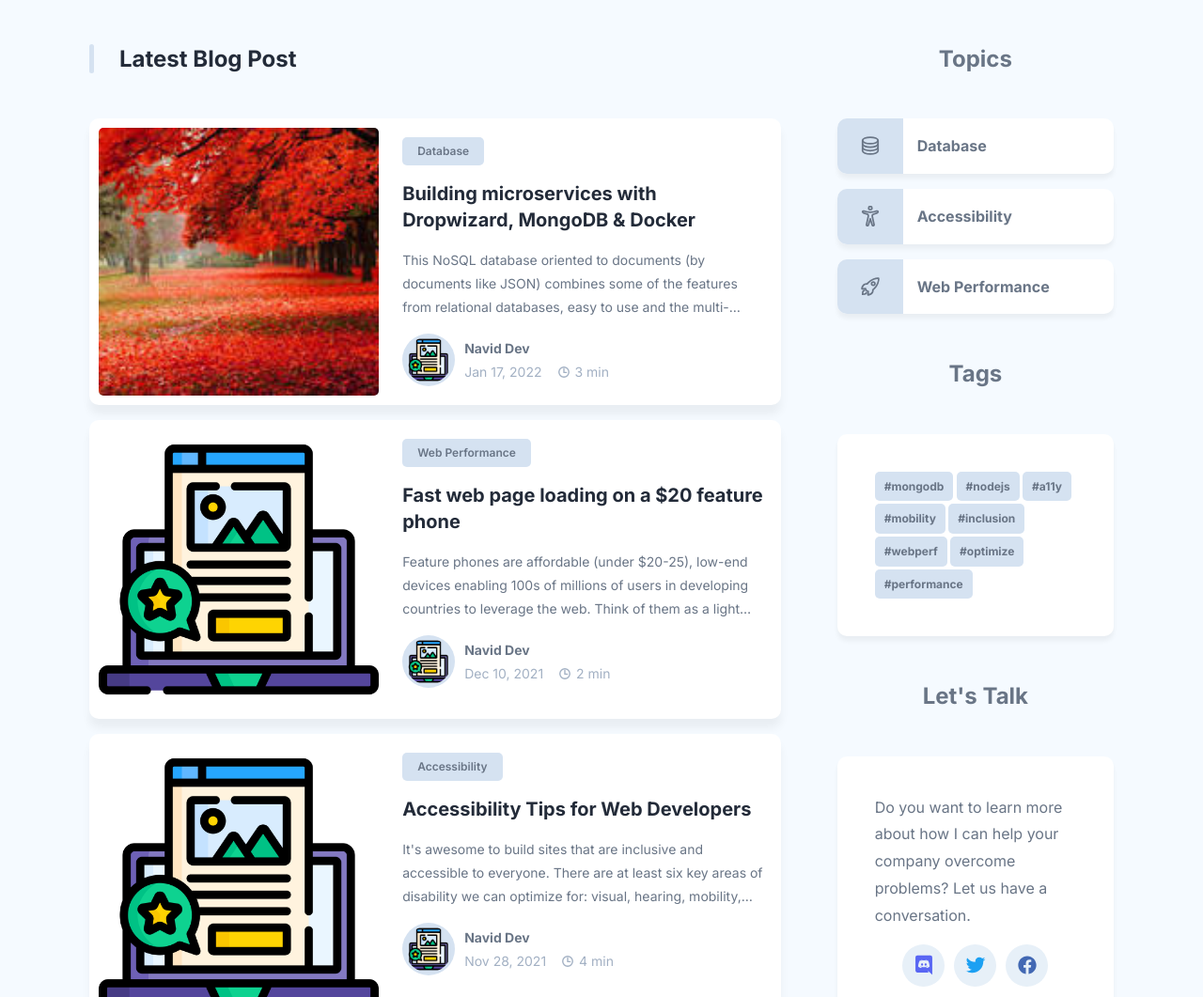
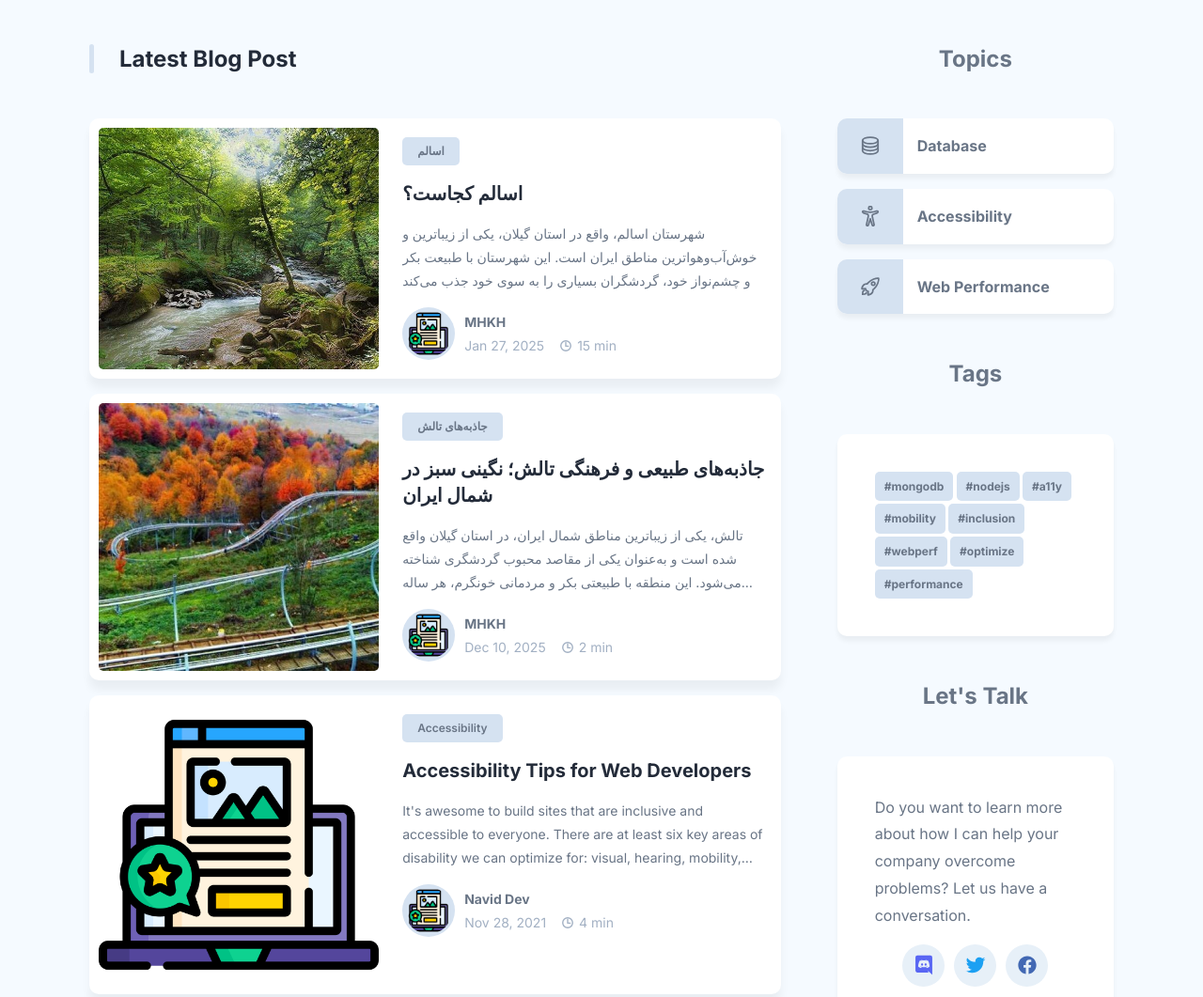
Before and after one commit to MohammadhosinKhodaparast/MohammadhosinKhodaparast.github.io, a plain HTML site: page index.html in a window 1280 px wide. Shown: the part 540-1601 px from the top of the page at 94% size. Drawn offline with nearby package versions, Linux system fonts and the light colour scheme.

Commit message:
Add files via upload

```diff
--- a/index.html
+++ b/index.html
@@ -136,25 +136,21 @@
               <div class="blog-card">
                 <div class="blog-card-banner">
                   <img
-                    src="./assets/img/download (1).jpg"
+                    src="./assets/img/about-asalem13_1.jpg"
                     alt=""
                     class="blog-banner-img"
                   />
                 </div>
 
                 <div class="blog-content-wrapper">
-                  <button class="blog-topic text-tiny">Database</button>
+                  <button class="blog-topic text-tiny">اسالم</button>
                   <h3>
                     <a href="#" class="h3">
-                      Building microservices with Dropwizard, MongoDB & Docker
-                    </a>
+                      اسالم کجاست؟
+                     </a>
                   </h3>
                   <p class="blog-text">
-                    This NoSQL database oriented to documents (by documents like
-                    JSON) combines some of the features from relational
-                    databases, easy to use and the multi-platform is the best
-                    option for scale up and have fault tolerance, load
-                    balancing, map reduce, etc.
+                    شهرستان اسالم، واقع در استان گیلان، یکی از زیباترین و خوش‌آب‌وهواترین مناطق ایران است. این شهرستان با طبیعت بکر و چشم‌نواز خود، گردشگران بسیاری را به سوی خود جذب می‌کند
                   </p>
 
                   <div class="wrapper-flex">
@@ -162,12 +158,12 @@
                       <img width="50" src="./assets/img/blog.png" alt="" />
                     </div>
                     <div class="wrapper">
-                      <a href="#" class="h4">Navid Dev</a>
+                      <a href="#" class="h4">MHKH</a>
                       <p class="text-sm">
-                        <time datetime="2022-01-17">Jan 17, 2022</time>
+                        <time datetime="2025-01-27">Jan 27, 2025</time>
                         <span class="separator"></span>
                         <ion-icon name="time-outline"></ion-icon>
-                        <time datetime="PT3M">3 min</time>
+                        <time datetime="PT3M">15 min</time>
                       </p>
                     </div>
                   </div>
@@ -177,43 +173,40 @@
               <div class="blog-card">
                 <div class="blog-card-banner">
                   <img
-                    src="./assets/img/blog.png"
-                    alt="Fast web page loading on a $20 feature phone"
+                    src="./assets/img/eL4yWm5ZgFW2OKwhsQpzJu0TAJPdUD0axsDSIupM.jpg"
+                    alt="تالش"
                     width="250"
                     class="blog-banner-img"
                   />
                 </div>
 
                 <div class="blog-content-wrapper">
-                  <button class="blog-topic text-tiny">Web Performance</button>
+                  <button class="blog-topic text-tiny">جاذبه‌های تالش</button>
 
                   <h3>
                     <a href="" class="h3"
-                      >Fast web page loading on a $20 feature phone</a
+                      > جاذبه‌های طبیعی و فرهنگی تالش؛ نگینی سبز در شمال ایران</a
                     >
                   </h3>
 
                   <p class="blog-text">
-                    Feature phones are affordable (under $20-25), low-end
-                    devices enabling 100s of millions of users in developing
-                    countries to leverage the web. Think of them as a light
-                    version of a smart phone.
+                    تالش، یکی از زیباترین مناطق شمال ایران، در استان گیلان واقع شده است و به‌عنوان یکی از مقاصد محبوب گردشگری شناخته می‌شود. این منطقه با طبیعتی بکر و مردمانی خونگرم، هر ساله میزبان هزاران گردشگر از سراسر ایران و جهان است.
                   </p>
 
                   <div class="wrapper-flex">
                     <div class="profile-wrapper">
                       <img
                         src="./assets/img/blog.png"
-                        alt="Navid Dev"
+                        alt='MHKH'
                         width="50"
                       />
                     </div>
 
                     <div class="wrapper">
-                      <a href="#" class="h4">Navid Dev</a>
+                      <a href="#" class="h4">MHKH</a>
 
                       <p class="text-sm">
-                        <time datetime="2021-12-10">Dec 10, 2021</time>
+                        <time datetime="2021-12-10">Dec 10, 2025</time>
                         <span class="separator"></span>
                         <ion-icon name="time-outline"></ion-icon>
                         <time datetime="PT2M">2 min</time>
@@ -579,8 +572,6 @@
                 </div>
               </div>
             </div>
-
-            <button class="btn load-more">Load More</button>
           </div>
 
           <!--=============== ASIDE ===============-->
```
Also changed, not shown: assets/img/LOGO.png, assets/img/about-asalem13_1.jpg (added), assets/img/eL4yWm5ZgFW2OKwhsQpzJu0TAJPdUD0axsDSIupM.jpg (added).
